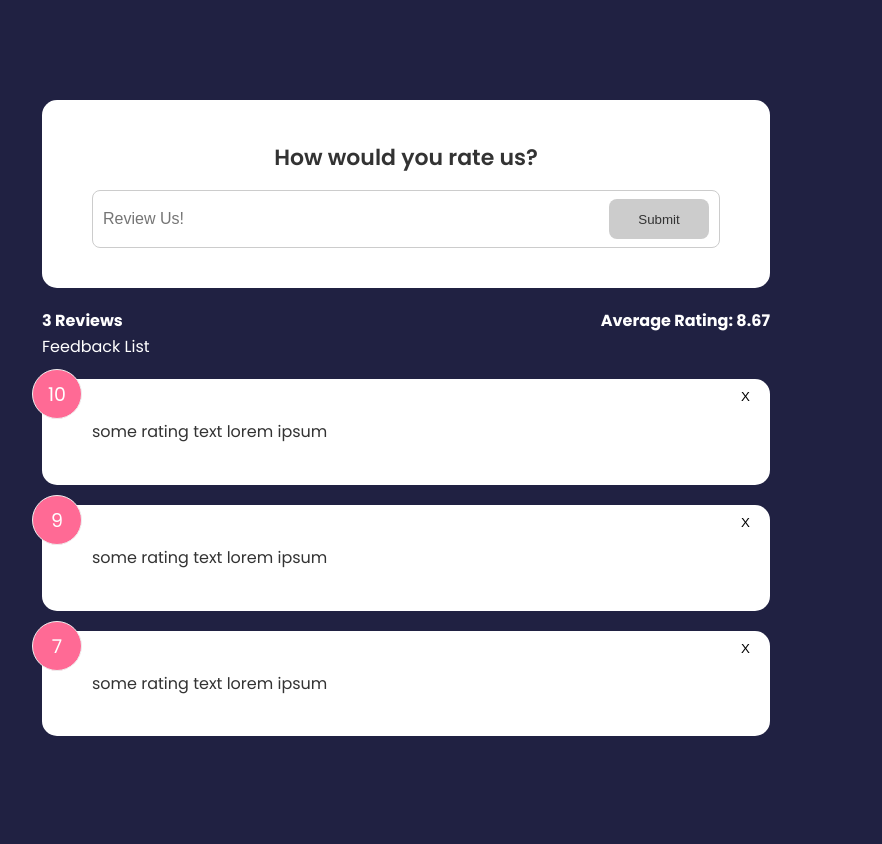
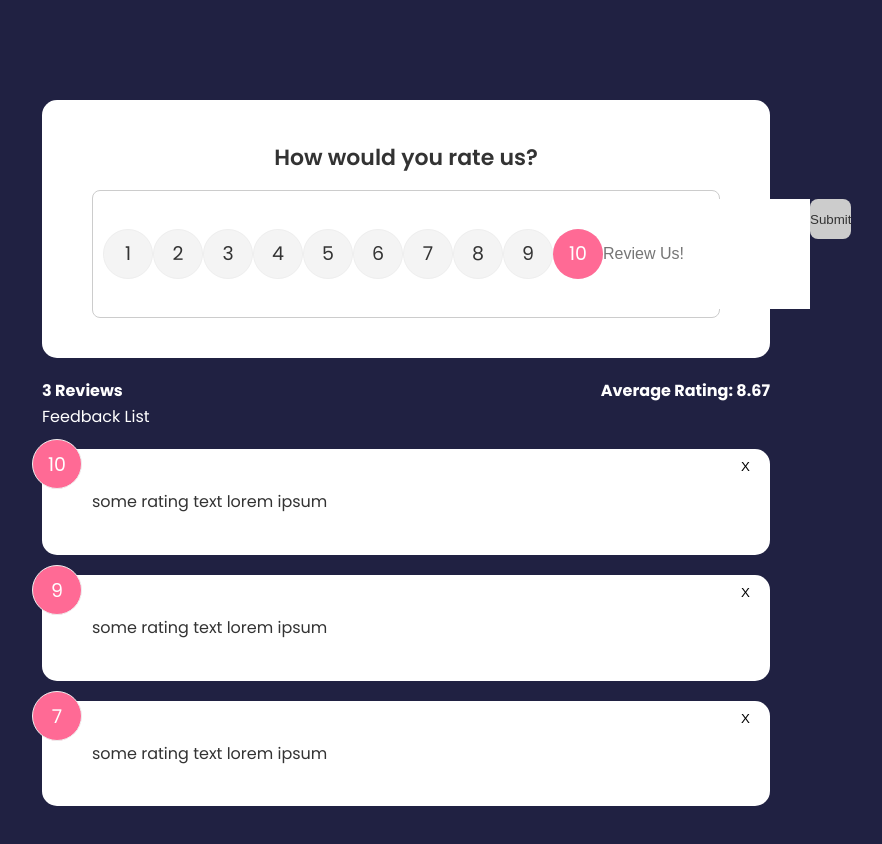
Before and after one commit to RichardMillerWimmer/my-svelte-project, a Svelte app: page / in a window 1280 px wide. Shown: the top 844 px of the page, without its empty margins (234-1116 px from the left). Built offline with nearby package versions, Linux system fonts and the light colour scheme.

Commit message:
add radio buttons rating

```diff
--- a/src/components/FeedbackForm.svelte
+++ b/src/components/FeedbackForm.svelte
@@ -1,10 +1,12 @@
 <script>
   import Button from "./Button.svelte";
   import Card from "./Card.svelte";
+  import RatingSelector from "./RatingSelector.svelte";
 
   let text = "";
   let btnDisable = true;
   let message = "";
+  let rating = 10;
 
   const handleInput = () => {
     if (text.trim().length <= 10) {
@@ -24,6 +26,7 @@
   <form action="">
     <!-- rating -->
     <div class="input-group">
+      <RatingSelector />
       <input
         type="text"
         on:input={handleInput}
--- /dev/null
+++ b/src/components/RatingSelector.svelte
@@ -0,0 +1,68 @@
+<script>
+  let selected = 10;
+
+  const onChange = () => {
+    console.log("onchange");
+  };
+</script>
+
+<ul class="rating">
+  {#each Array(10) as _, index}
+    <li>
+      <input
+        type="radio"
+        id={`num${index + 1}`}
+        name="rating"
+        value={index + 1}
+        on:change={onChange}
+        checked={selected === index + 1}
+      />
+      <label for={`num${index + 1}`}>{index + 1}</label>
+    </li>
+  {/each}
+</ul>
+
+<style>
+  .rating {
+    display: flex;
+    align-items: center;
+    justify-content: space-around;
+    margin: 30px 0;
+  }
+  .rating li {
+    position: relative;
+    background: #f4f4f4;
+    width: 50px;
+    height: 50px;
+    padding: 10px;
+    text-align: center;
+    border-radius: 50%;
+    font-size: 19px;
+    border: 1px #eee solid;
+    transition: 0.3s;
+  }
+  .rating li label {
+    position: absolute;
+    top: 50%;
+    left: 50%;
+    width: 50px;
+    height: 50px;
+    padding: 10px;
+    border-radius: 50%;
+    transform: translate(-50%, -50%);
+    cursor: pointer;
+  }
+  .rating li:hover {
+    background: #ff6a95;
+    color: #fff;
+  }
+  /* Make actual radio select invisible */
+  [type="radio"] {
+    opacity: 0;
+  }
+  /* Use the sibling select */
+  [type="radio"]:checked ~ label {
+    background: #ff6a95;
+    color: #fff;
+  }
+</style>
```
